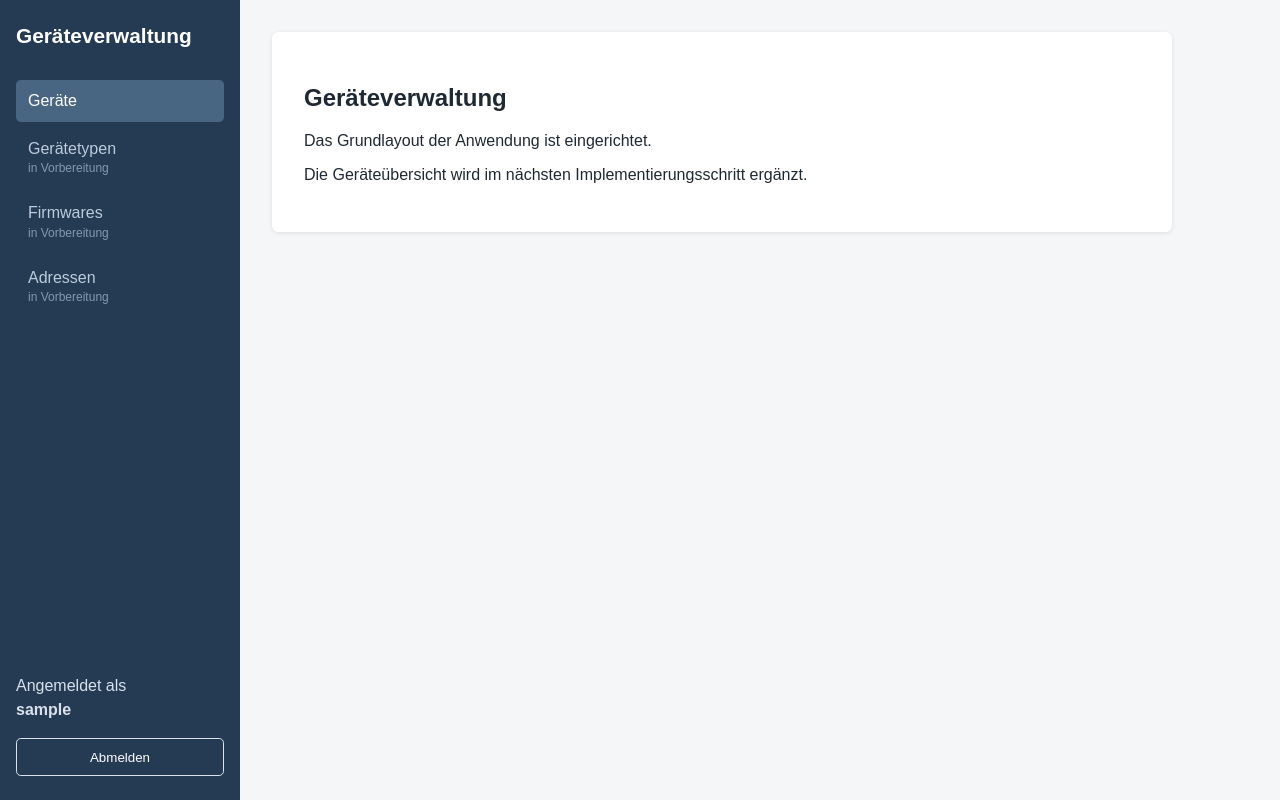
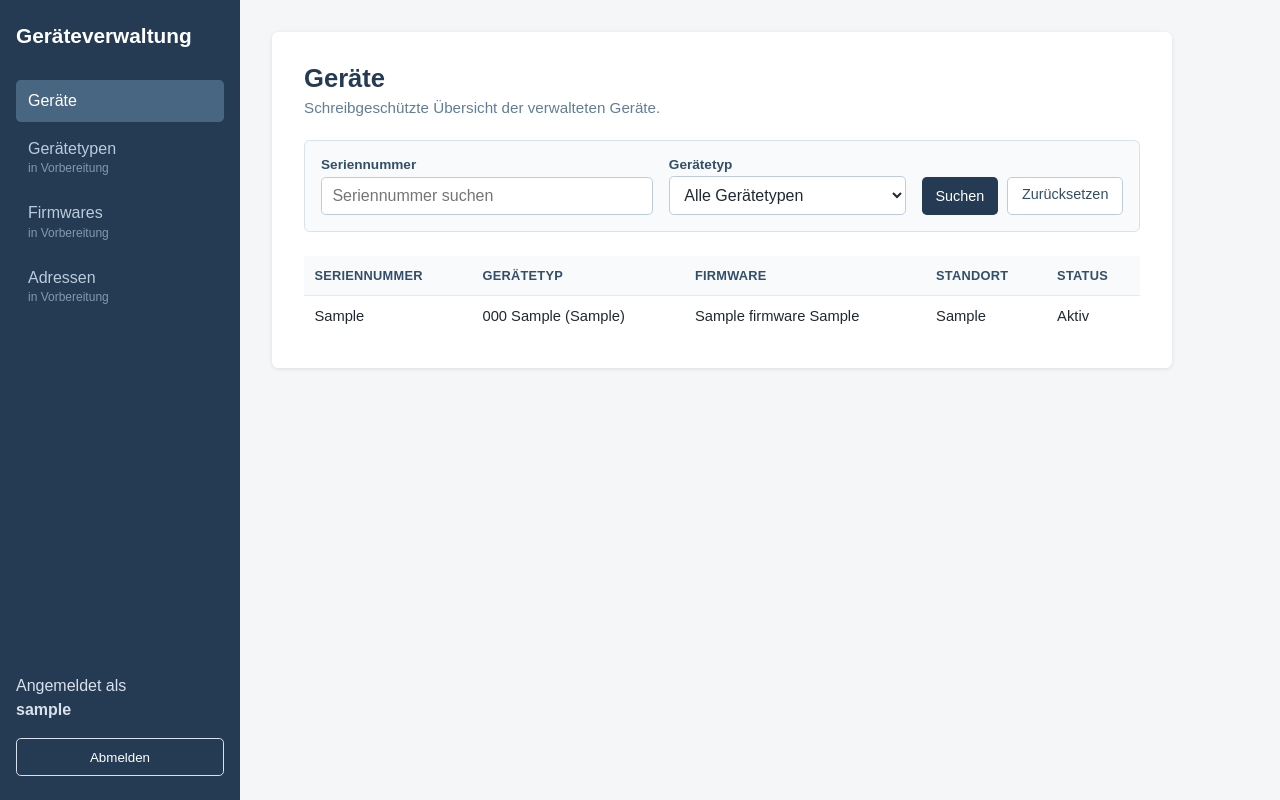
Before and after one commit to MarquieSmizz/geraeteverwaltung, a Django app: page / in a window 1280 px wide. Run offline with Django 5.2, Linux system fonts and the light colour scheme; a user stored in the database is signed in; tables that the repository leaves empty hold one stand-in row (values such as "Sample post").

Commit message:
Implementiere schreibgeschützte Geräteübersicht

```diff
--- a/config/urls.py
+++ b/config/urls.py
@@ -2,7 +2,7 @@ from django.contrib import admin
 from django.contrib.auth.views import LoginView, LogoutView
 from django.urls import path
 
-from devices.views import home
+from devices.views import DeviceListView
 
 
 urlpatterns = [
@@ -15,5 +15,5 @@ urlpatterns = [
         name="login",
     ),
     path("accounts/logout/", LogoutView.as_view(), name="logout"),
-    path("", home, name="home"),
+    path("", DeviceListView.as_view(), name="home"),
 ]
--- a/devices/templates/devices/home.html
+++ b/devices/templates/devices/home.html
@@ -1,11 +1,86 @@
 {% extends "base.html" %}
 
-{% block title %}Geräteverwaltung{% endblock %}
+{% block title %}Geräte{% endblock %}
 
 {% block content %}
 <section class="content-card">
-    <h2>Geräteverwaltung</h2>
-    <p>Das Grundlayout der Anwendung ist eingerichtet.</p>
-    <p>Die Geräteübersicht wird im nächsten Implementierungsschritt ergänzt.</p>
+    <header class="page-header">
+        <h2>Geräte</h2>
+        <p>Schreibgeschützte Übersicht der verwalteten Geräte.</p>
+    </header>
+
+    <form method="get" class="filter-form">
+        <div class="form-field">
+            <label for="id_q">Seriennummer</label>
+            <input
+                type="search"
+                id="id_q"
+                name="q"
+                value="{{ search_query }}"
+                placeholder="Seriennummer suchen"
+            >
+        </div>
+
+        <div class="form-field">
+            <label for="id_device_type">Gerätetyp</label>
+            <select id="id_device_type" name="device_type">
+                <option value="">Alle Gerätetypen</option>
+                {% for device_type in device_types %}
+                    <option
+                        value="{{ device_type.device_type_id }}"
+                        {% if selected_device_type == device_type.device_type_id|stringformat:"s" %}selected{% endif %}
+                    >
+                        {{ device_type }}
+                    </option>
+                {% endfor %}
+            </select>
+        </div>
+
+        <div class="filter-actions">
+            <button type="submit">Suchen</button>
+            <a href="{% url 'home' %}">Zurücksetzen</a>
+        </div>
+    </form>
+
+    <div class="table-container">
+        <table>
+            <thead>
+                <tr>
+                    <th>Seriennummer</th>
+                    <th>Gerätetyp</th>
+                    <th>Firmware</th>
+                    <th>Standort</th>
+                    <th>Status</th>
+                </tr>
+            </thead>
+            <tbody>
+                {% for device in devices %}
+                    <tr>
+                        <td>{{ device.seriennummer }}</td>
+                        <td>{{ device.device_type }}</td>
+                        <td>{{ device.firmware }}</td>
+                        <td>
+                            {% if device.adresse %}
+                                {{ device.adresse.ort }}
+                            {% else %}
+                                Nicht zugeordnet
+                            {% endif %}
+                        </td>
+                        <td>
+                            {% if device.is_active %}
+                                Aktiv
+                            {% else %}
+                                Inaktiv
+                            {% endif %}
+                        </td>
+                    </tr>
+                {% empty %}
+                    <tr>
+                        <td colspan="5">Keine Geräte gefunden.</td>
+                    </tr>
+                {% endfor %}
+            </tbody>
+        </table>
+    </div>
 </section>
 {% endblock %}
--- a/devices/views.py
+++ b/devices/views.py
@@ -1,7 +1,42 @@
-from django.contrib.auth.decorators import login_required
-from django.shortcuts import render
+from django.contrib.auth.mixins import LoginRequiredMixin
+from django.views.generic import ListView
+
+from .models import Device, DeviceType
 
 
-@login_required
-def home(request):
-    return render(request, "devices/home.html")
+class DeviceListView(LoginRequiredMixin, ListView):
+    model = Device
+    template_name = "devices/home.html"
+    context_object_name = "devices"
+
+    def get_queryset(self):
+        queryset = Device.objects.select_related(
+            "device_type",
+            "firmware",
+            "adresse",
+        ).order_by("seriennummer")
+
+        search_query = self.request.GET.get("q", "").strip()
+        device_type_id = self.request.GET.get("device_type", "").strip()
+
+        if search_query:
+            queryset = queryset.filter(seriennummer__icontains=search_query)
+
+        if device_type_id:
+            queryset = queryset.filter(device_type_id=device_type_id)
+
+        return queryset
+
+    def get_context_data(self, **kwargs):
+        context = super().get_context_data(**kwargs)
+        context["device_types"] = DeviceType.objects.all().order_by(
+            "hersteller",
+            "modell",
+            "typnummer",
+        )
+        context["search_query"] = self.request.GET.get("q", "").strip()
+        context["selected_device_type"] = self.request.GET.get(
+            "device_type",
+            "",
+        ).strip()
+        return context
```
